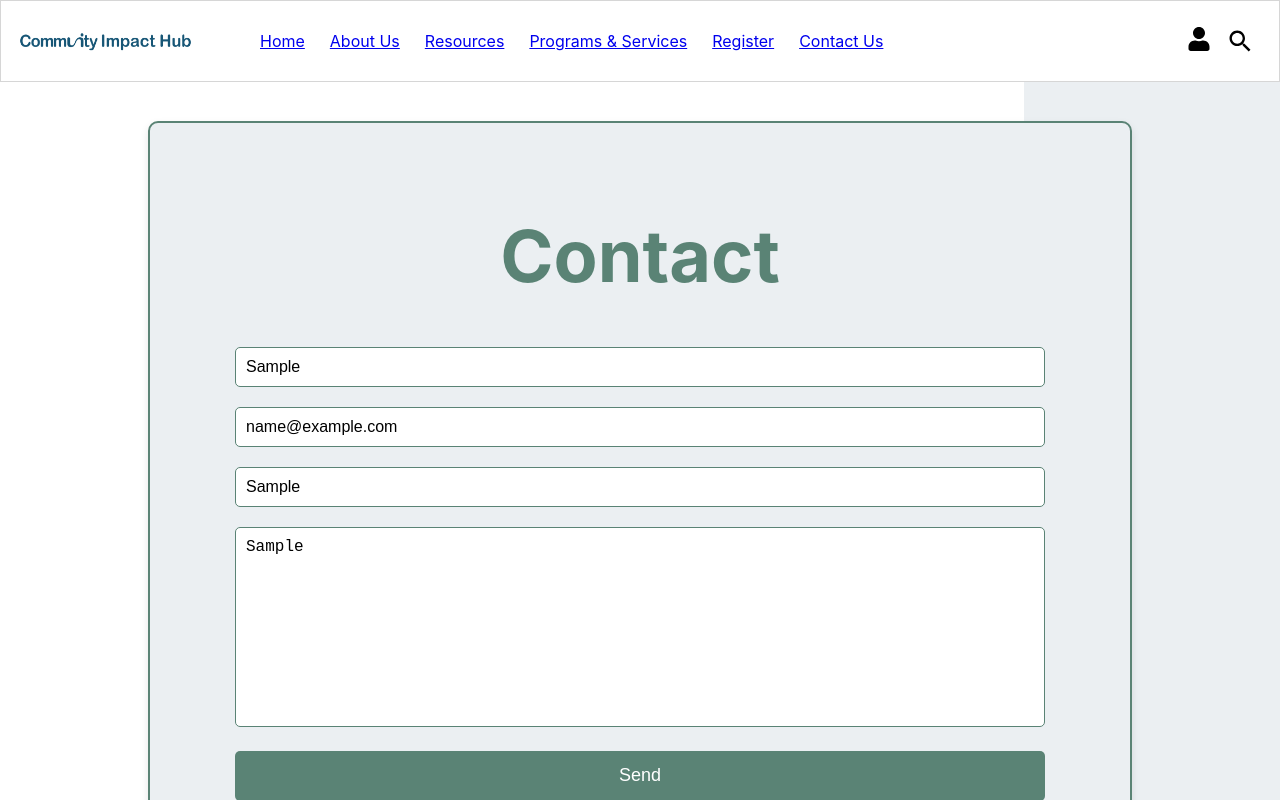
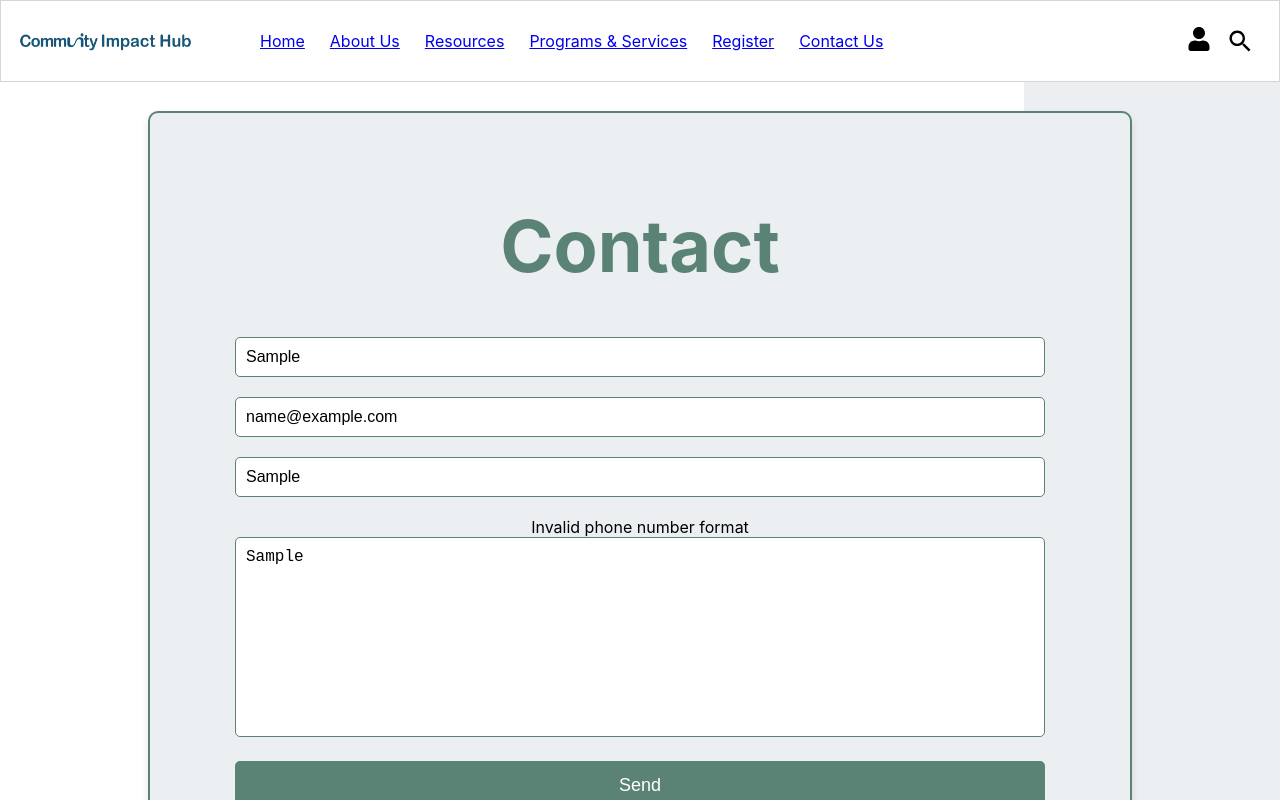
Before and after one commit to venuraperera99/Community-Impact-Hub, a React (Create React App) app: page /contact in a window 1280 px wide. Both pictures are taken after typing "Sample", "name@example.com", "Sample", "Sample" into the empty fields and a click on the button "Send". Shown: the top 800 px of the page. Built offline with nearby package versions, Linux system fonts and the light colour scheme.

Commit message:
added formik validation

```diff
--- a/package.json
+++ b/package.json
@@ -6,12 +6,14 @@
     "@testing-library/jest-dom": "^5.17.0",
     "@testing-library/react": "^13.4.0",
     "@testing-library/user-event": "^13.5.0",
+    "formik": "^2.4.5",
     "react": "^18.2.0",
     "react-dom": "^18.2.0",
     "react-icons": "^5.0.1",
     "react-router-dom": "^6.22.0",
     "react-scripts": "5.0.1",
-    "web-vitals": "^2.1.4"
+    "web-vitals": "^2.1.4",
+    "yup": "^1.3.3"
   },
   "scripts": {
     "start": "CHOKIDAR_USEPOLLING=true react-scripts start",
--- a/src/pages/contact/Contact.js
+++ b/src/pages/contact/Contact.js
@@ -1,18 +1,67 @@
 // Contact.js
 
 import React from 'react';
+import { Formik, Form, Field, ErrorMessage } from 'formik';
+import * as Yup from 'yup';
 import './Contact.css'; // Import the CSS file for styling
 
 const Contact = () => {
+  // Define validation schema using Yup
+  const validationSchema = Yup.object().shape({
+    fullName: Yup.string().required('Full Name is required'),
+    email: Yup.string().email('Invalid email format').matches(/^[a-zA-Z0-9._%+-]+@[a-zA-Z0-9.-]+\.[a-zA-Z]{2,}$/, 'Invalid email format').required('Email is required'),
+    phoneNumber: Yup.string().matches(/^[0-9]{3}-[0-9]{3}-[0-9]{4}$|^[0-9]{10}$/, 'Invalid phone number format').required('Phone Number is required'),
+    message: Yup.string(),
+  });
+
+  // Initial form values
+  const initialValues = {
+    fullName: '',
+    email: '',
+    phoneNumber: '',
+    message: '',
+  };
+
+  // Form submission handler
+  const onSubmit = (values, { resetForm }) => {
+    // Handle form submission logic here
+    console.log(values);
+    // Reset form after submission
+    resetForm();
+  };
+
   return (
     <div className='outer'>
       <div className="form-container">
         <h1>Contact</h1>
-        <input type="text" placeholder="Full Name" className="input-field" />
-        <input type="email" placeholder="Email Address" className="input-field" />
-        <input type="text" placeholder="Phone Number" className="input-field" />
-        <textarea placeholder="Have anything to say?" className="message-field"></textarea>
-        <button className="send-button">Send</button>
+        {/* Formik wrapper for the form */}
+        <Formik
+          initialValues={initialValues}
+          validationSchema={validationSchema}
+          onSubmit={onSubmit}
+        >
+          {({ errors, touched }) => (
+            <Form>
+              {/* Full Name field */}
+              <Field type="text" name="fullName" placeholder="Full Name" className="input-field" />
+              <ErrorMessage name="fullName" component="div" className="error-message" />
+
+              {/* Email field */}
+              <Field type="email" name="email" placeholder="Email Address" className="input-field" />
+              <ErrorMessage name="email" component="div" className="error-message" />
+
+              {/* Phone Number field */}
+              <Field type="text" name="phoneNumber" placeholder="Phone Number" className="input-field" />
+              <ErrorMessage name="phoneNumber" component="div" className="error-message" />
+
+              {/* Message textarea */}
+              <Field as="textarea" name="message" placeholder="Have anything to say?" className="message-field" />
+
+              {/* Submit button */}
+              <button type="submit" className="send-button">Send</button>
+            </Form>
+          )}
+        </Formik>
       </div>
     </div>
   );
```
Also changed, not shown: 1 other file (tests, documents, lock files or other folders).
